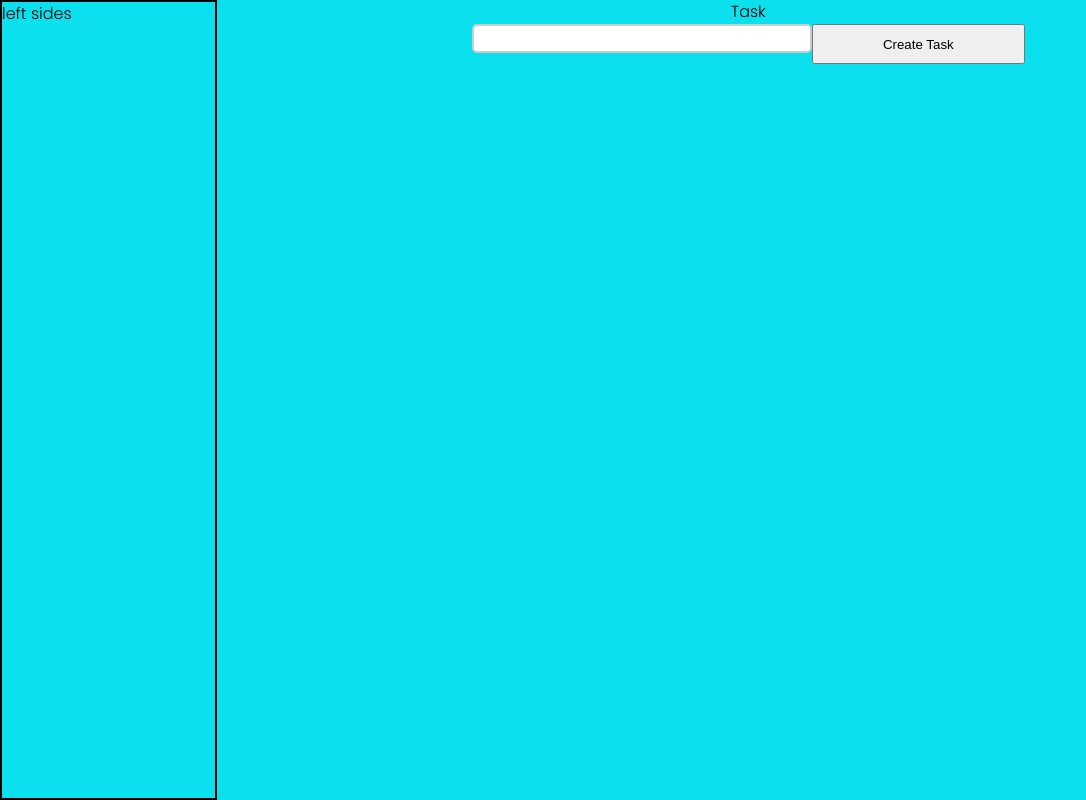
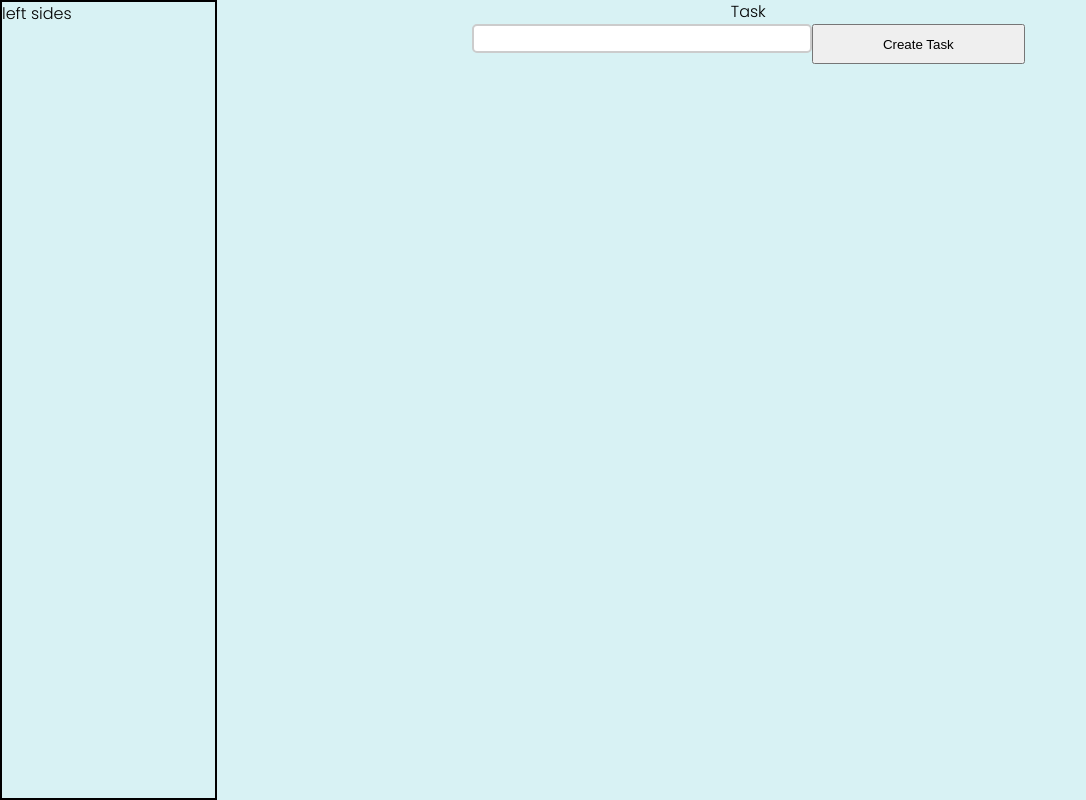
Before and after one commit to wuharry/vue_test_todo, a Vue app: page /todo in a window 1280 px wide. Shown: the whole page, without its empty margins (0-1086 px from the left). Built offline with nearby package versions, Linux system fonts and the light colour scheme; a web font is replaced by a local one.

Commit message:
feat:ToDoPage background change

```diff
--- a/src/views/ToDoPage.vue
+++ b/src/views/ToDoPage.vue
@@ -61,7 +61,7 @@ defineExpose({
     margin: 0;
     width: 100%;
     height: 100vh;
-    background-color: #0be0ef;
+    background-color: #d8f2f4;
     display: flex;
 }
 
```
